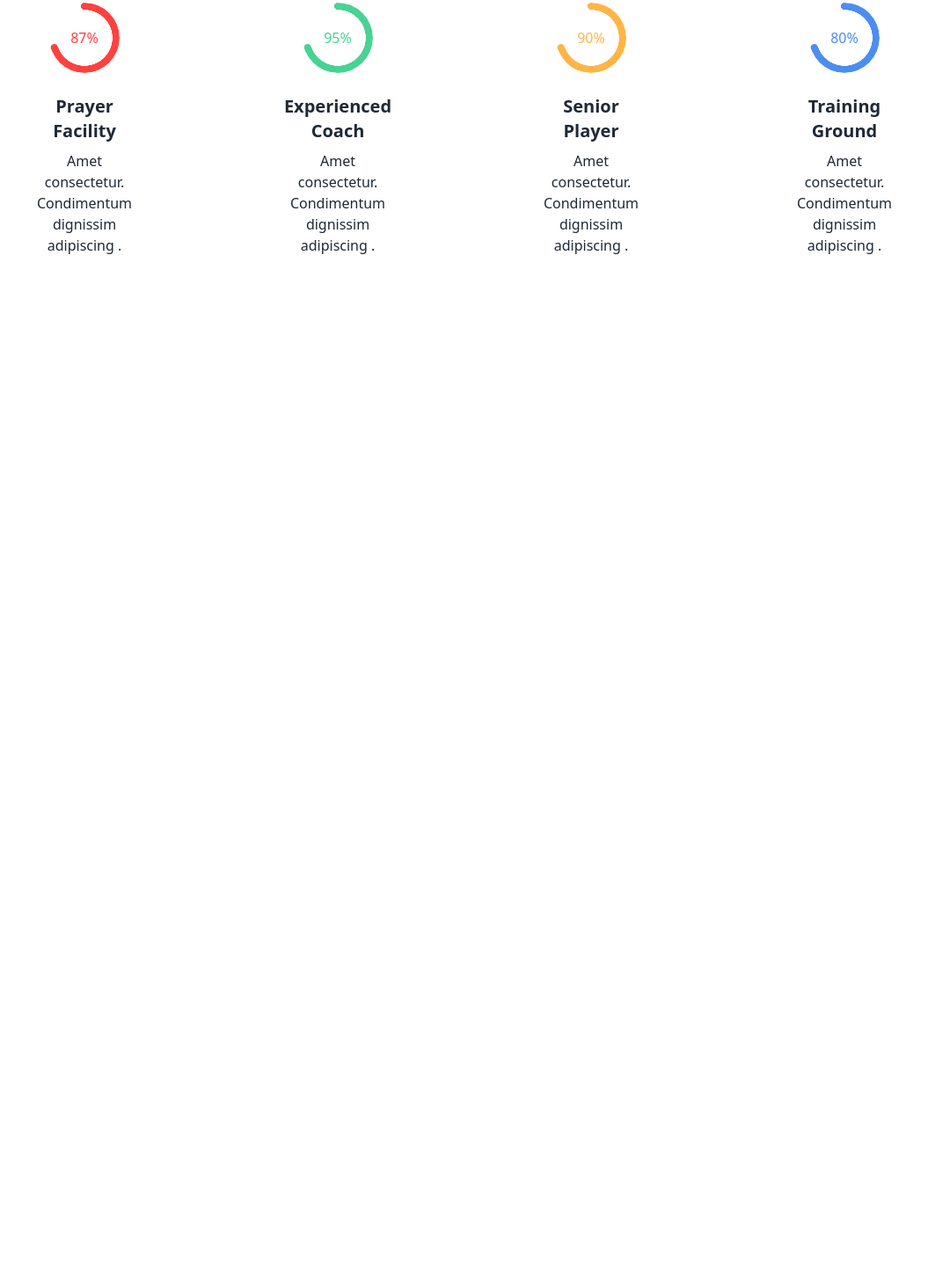
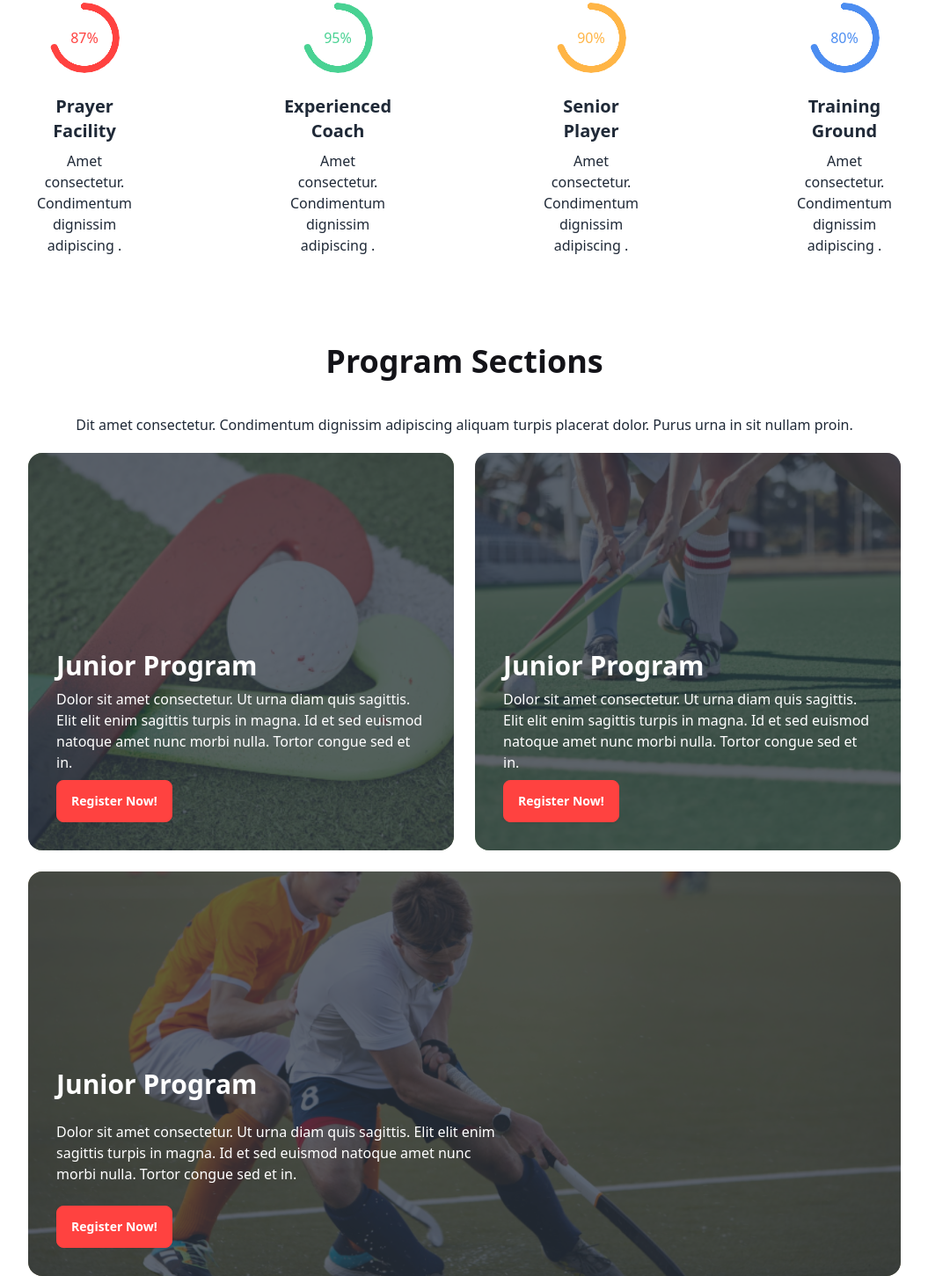
Before and after one commit to shaadi1478/assignment-3, a plain HTML site: page index.html in a window 1280 px wide. Shown: the part 1047-2498 px from the top of the page at 88% size, without its empty margins (112-1167 px from the left). Before the commit the page ends 1418 px from the top, so only its background shows below. Drawn offline with nearby package versions, Linux system fonts and the light colour scheme.

Commit message:
Program section

```diff
--- a/index.html
+++ b/index.html
@@ -1,5 +1,5 @@
 <!DOCTYPE html>
-<html lang="en">
+<html lang="en" data-theme="light">
   <head>
     <meta charset="UTF-8" />
     <meta name="viewport" content="width=device-width, initial-scale=1.0" />
@@ -135,5 +135,51 @@
             </div>
         </div>
     </section>
+    <section class="container mx-auto">
+      <div class="text-center">
+          <h1 class="text-[#131318] text-4xl py-5 font-bold">Program Sections</h1>
+          <p class="py-5">Dit amet consectetur. Condimentum dignissim adipiscing aliquam turpis placerat dolor. Purus urna in sit nullam proin. </p>
+      </div>
+      <div class="grid lg:grid-cols-2 md:grid-cols-1 gap-6 px-5 lg:px-36">
+          <div class="card image-full ">
+              <figure><img class="w-full" src="Images/2.png" alt="Shoes" />
+              </figure>
+              <div class="card-body">
+                  <h2 class="card-title lg:mt-48 text-white text-3xl font-extrabold">Junior Program</h2>
+                  <p class="text-white">Dolor sit amet consectetur. Ut urna diam quis sagittis. Elit elit
+                      enim sagittis turpis in magna. Id et sed euismod natoque amet nunc morbi nulla. Tortor congue sed et in.</p>
+                  <div class="card-actions justify-start">
+                      <button class="btn bg-[#FF4240;] border-[#FF4240;] text-white">Register Now!</button>
+                  </div>
+              </div>
+          </div>
+          <div class="card image-full">
+              <figure><img class="w-full" src="Images/3.png" alt="Shoes" />
+              </figure>
+              <div class="card-body">
+                  <h2 class="card-title lg:mt-48 lg:text-white text-white text-3xl font-extrabold">Junior Program</h2>
+                  <p class="text-white">Dolor sit amet consectetur. Ut urna diam quis sagittis. Elit elit
+                      enim sagittis turpis in magna. Id et sed euismod natoque amet nunc morbi nulla. Tortor congue sed et in.</p>
+                  <div class="card-actions justify-start">
+                      <button class="btn bg-[#FF4240;] border-[#FF4240;] text-white">Register Now!</button>
+                  </div>
+              </div>
+          </div>
+      </div>
+      <div class="lg:grid-cols-2 md:grid-cols-1 mt-6 px-5 lg:px-36">
+          <div class="card image-full">
+              <figure><img class="w-full" src="Images/4.png" alt="Shoes" />
+              </figure>
+              <div class="card-body gap-6">
+                  <h2 class="card-title lg:mt-48 lg:text-white text-white text-3xl font-extrabold">Junior Program</h2>
+                  <p class="text-white w-[227px] lg:w-[520px]">Dolor sit amet consectetur. Ut urna diam quis sagittis. Elit elit
+                      enim sagittis turpis in magna. Id et sed euismod natoque amet nunc morbi nulla. Tortor congue sed et in.</p>
+                  <div class="card-actions justify-start">
+                      <button class="btn bg-[#FF4240;] border-[#FF4240;] text-white">Register Now!</button>
+                  </div>
+              </div>
+          </div>
+      </div>
+  </section>
   </body>
 </html>
```
